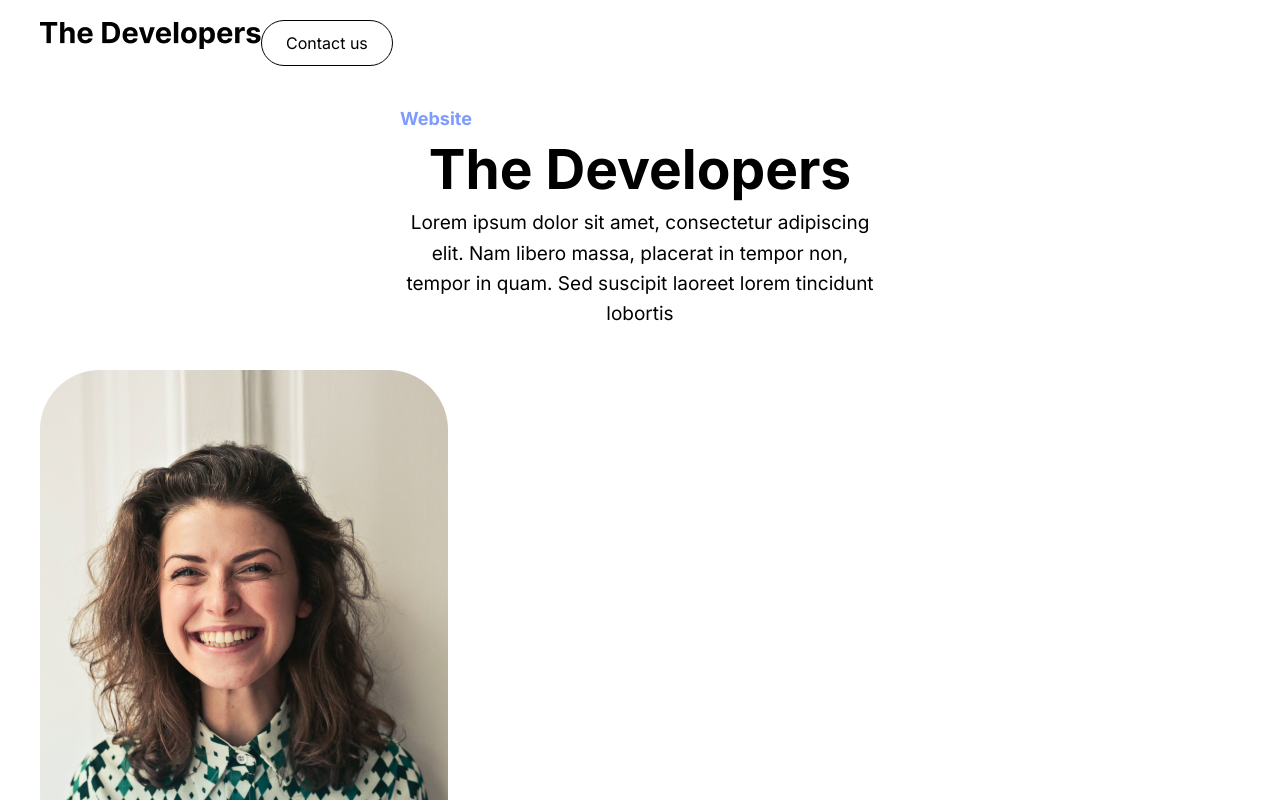
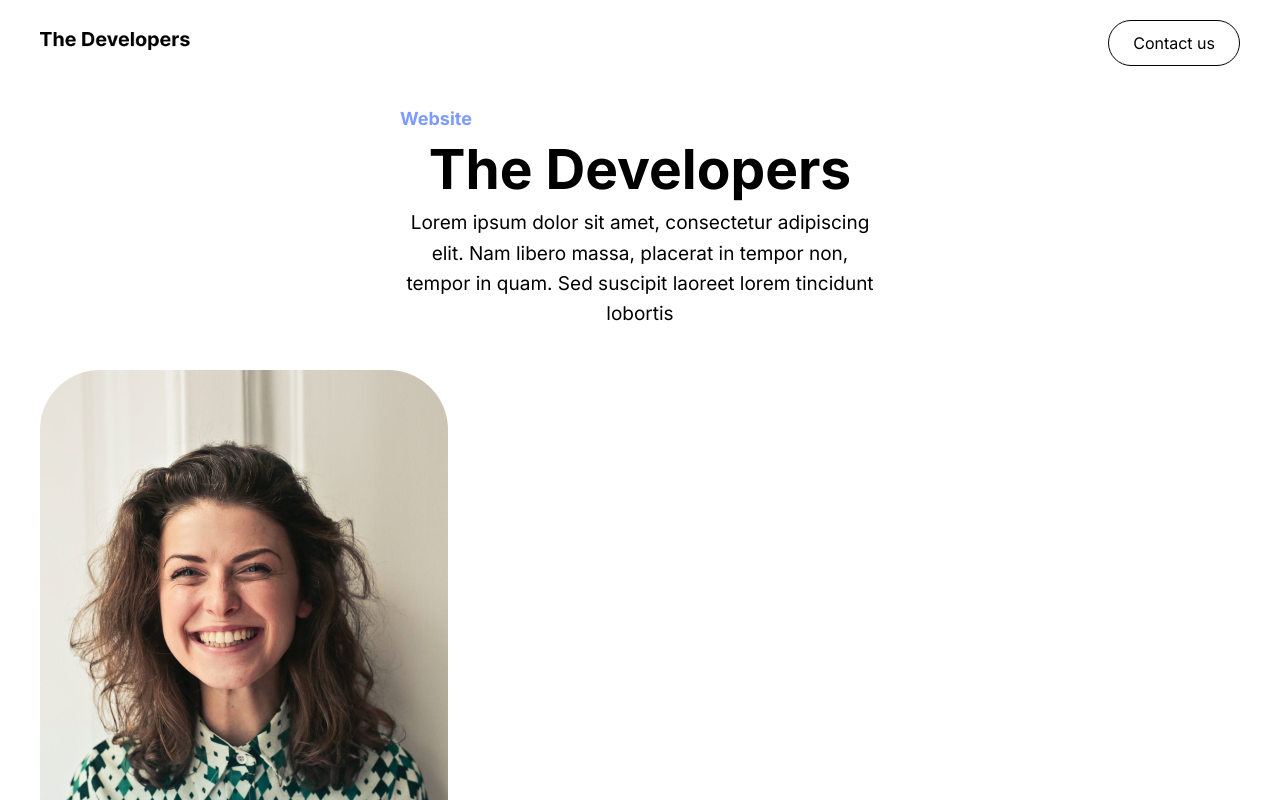
Before and after one commit to Kenzie-Academy-Brasil-Developers/angular-site, an Angular app in the folder angular-site/: page / in a window 1280 px wide. Shown: the top 800 px of the page. Built offline with nearby package versions, Linux system fonts and the light colour scheme.

Commit message:
header and footer styles

```diff
--- a/angular-site/src/app/components/footer/footer.component.css
+++ b/angular-site/src/app/components/footer/footer.component.css
@@ -0,0 +1,10 @@
+.flex-box{
+    padding: 10px 0;
+    display: flex;
+    align-items: center;
+    justify-content: center;
+}
+
+.flex-box img{
+    max-width: 150px;
+}
--- a/angular-site/src/app/components/footer/footer.component.html
+++ b/angular-site/src/app/components/footer/footer.component.html
@@ -1,5 +1,7 @@
 <footer>
   <div class="container">
-    <img src="assets/TheDevelopers.png" alt="Logo The Developers" />
+    <div class="flex-box">
+      <img src="assets/TheDevelopers.png" alt="Logo The Developers" />
+    </div>
   </div>
 </footer>
--- a/angular-site/src/app/components/header/header.component.css
+++ b/angular-site/src/app/components/header/header.component.css
@@ -0,0 +1,17 @@
+.flex-box{
+    display: flex;
+    flex-direction: column;
+    align-items: center;
+    justify-content: space-between;
+    gap: 20px;
+}
+
+.flex-box img{
+    max-width: 150px;
+}
+
+@media (min-width: 700px){
+    .flex-box{
+        flex-direction: row;
+    }
+}
--- a/angular-site/src/app/components/header/header.component.html
+++ b/angular-site/src/app/components/header/header.component.html
@@ -1,8 +1,10 @@
 <header>
   <div class="container">
-    <a routerLink="/">
-      <img src="assets/TheDevelopers.png" alt="Logo The Developers" />
-    </a>
-    <a class="btn outline sm" routerLink="/contact-us">Contact us</a>
+    <div class="flex-box">
+      <a routerLink="/">
+        <img src="assets/TheDevelopers.png" alt="Logo The Developers" />
+      </a>
+      <a class="btn outline sm" routerLink="/contact-us">Contact us</a>
+    </div>
   </div>
 </header>
```
